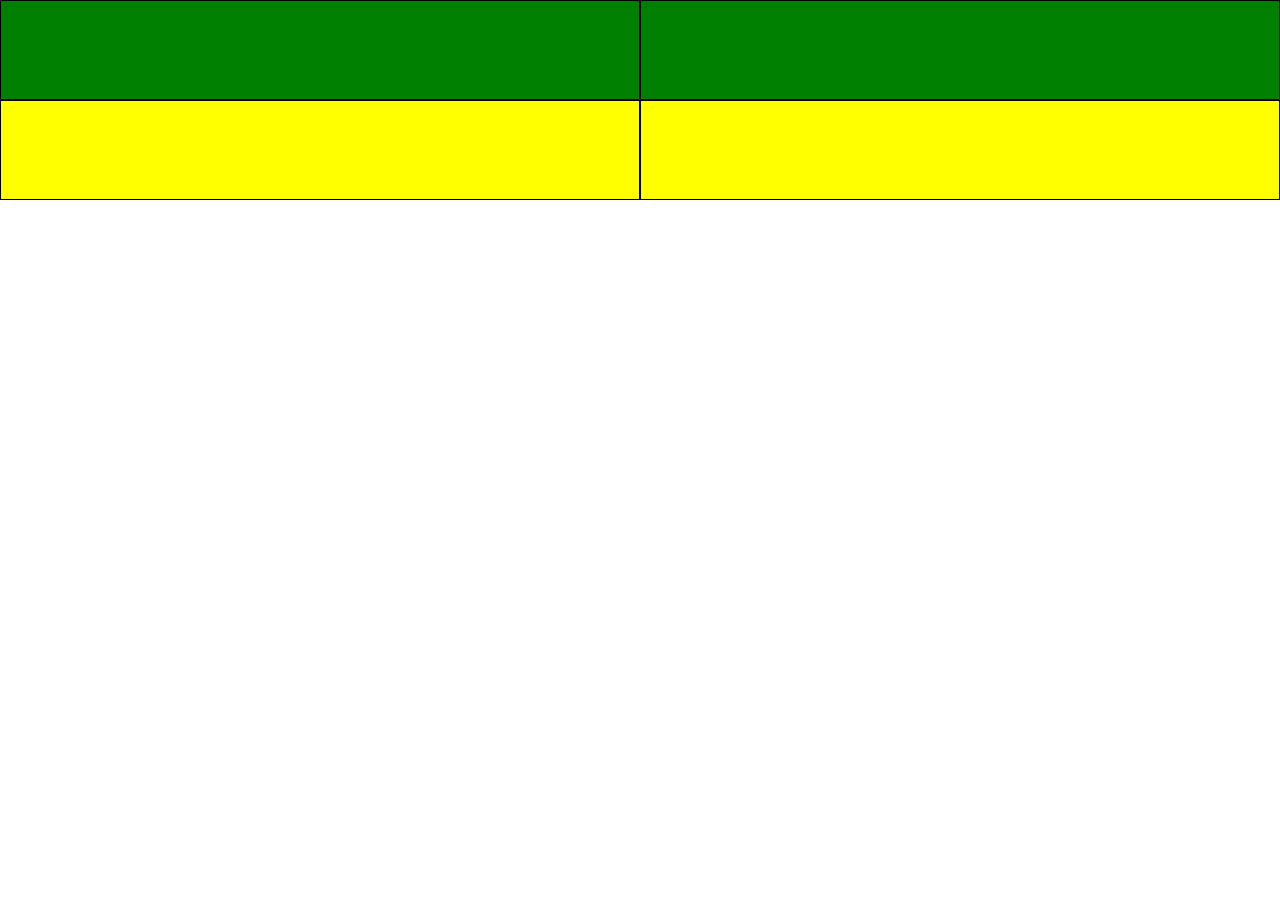
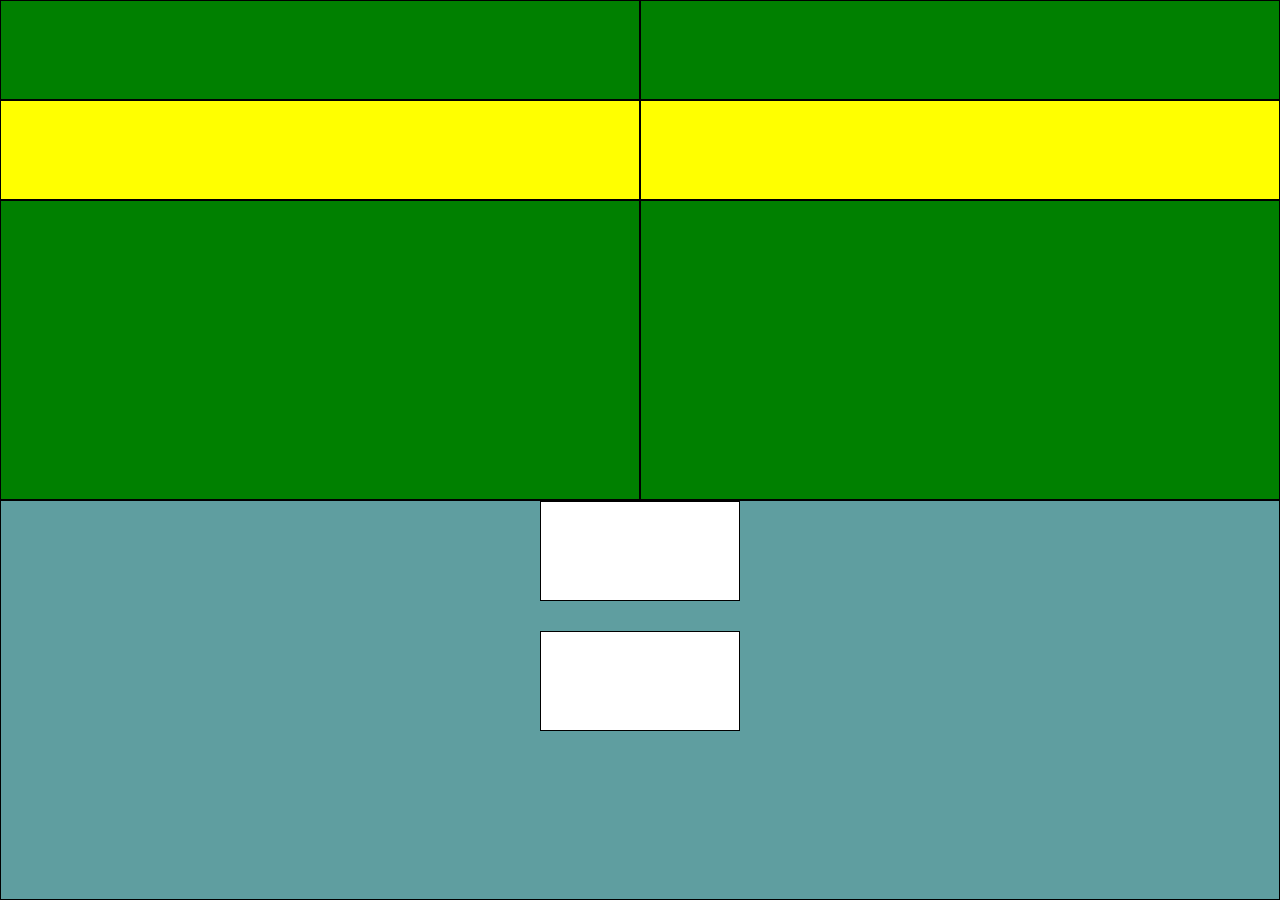
Before and after one commit to GiuseppeCutrano/htmlcss-hubspot, a plain HTML site: page index.html in a window 1280 px wide. Before the commit the page ends 800 px from the top, so only its background shows below. Drawn offline with Linux system fonts and the light colour scheme.

Commit message:
metà layout a blocchi completato
iniziare le colonne

```diff
--- a/css/style.css
+++ b/css/style.css
@@ -15,6 +15,10 @@
 .col-50{
   width: 50%;
 
+}
+
+.h-300{
+  height: 300px;
 }
 .col{
   background-color: green;
@@ -46,3 +50,31 @@
 .row:nth-child(2) .col{
   background-color: yellow;
 }
+
+
+.box{
+  height: 400px;
+  border: 1px solid black;
+  background-color: CadetBlue;
+  position: relative;
+}
+
+
+.central-content{
+  height: 100px;
+  width: 200px;
+  background-color: white;
+  border: 1px solid black;
+  margin: auto;
+}
+
+
+
+.central-content2{
+  height: 100px;
+  width: 200px;
+  background-color: white;
+  border: 1px solid black;
+  margin: auto;
+  margin-top: 30px;
+}
--- a/index.html
+++ b/index.html
@@ -23,10 +23,26 @@
       </header>
       <!-- fino a qui ci arriva -->
       <main>
+        <div class="row">
+          <div class="col col-50 h-300">
+          </div>
+          <div class="col col-50 h-300">
+          </div>
+        </div>
+
+          <div class="box">
+            <div class="central-content">
+            </div>
+            <div class="central-content2">
+            </div>
+          </div>
+<!-- box centrali prima delle colonne -->
+
 
 
 
       </main>
+    </div>
 
   </body>
 </html>
```
